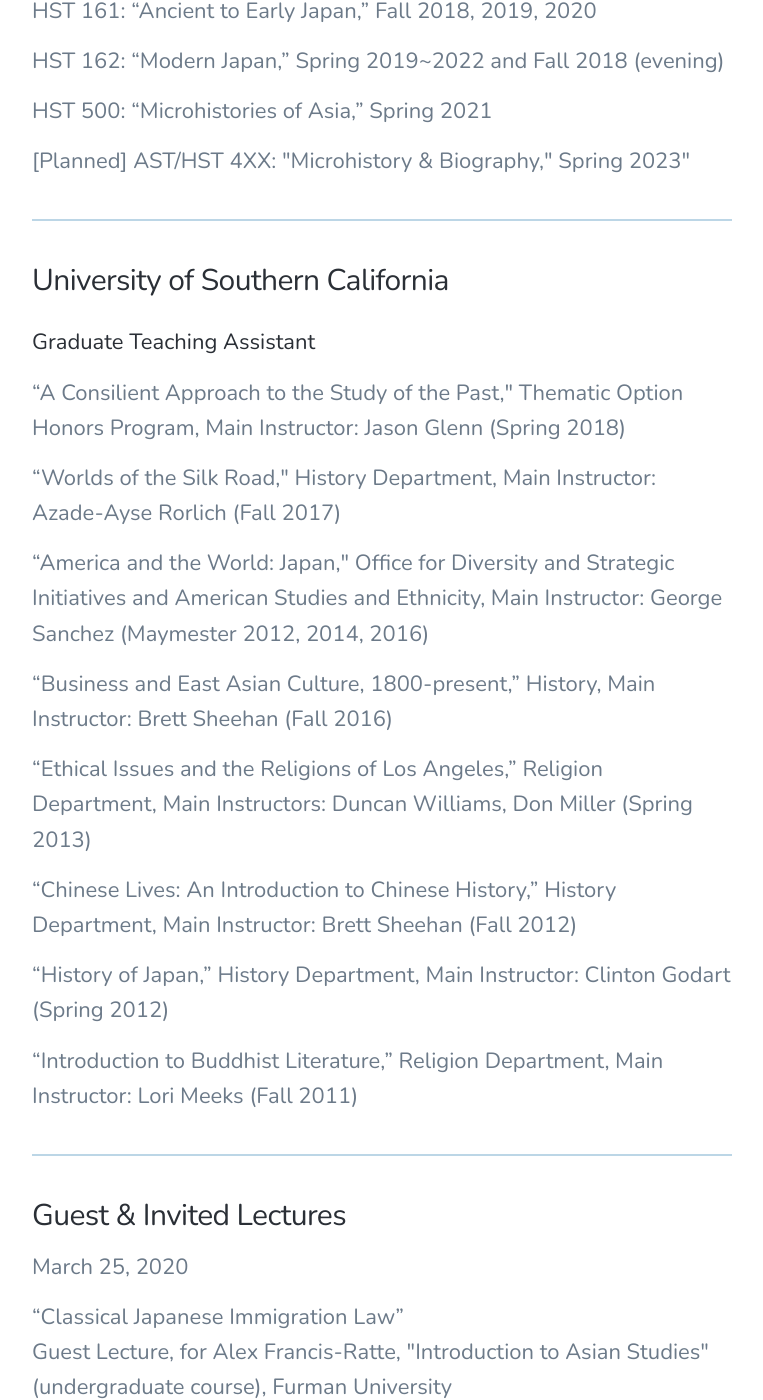
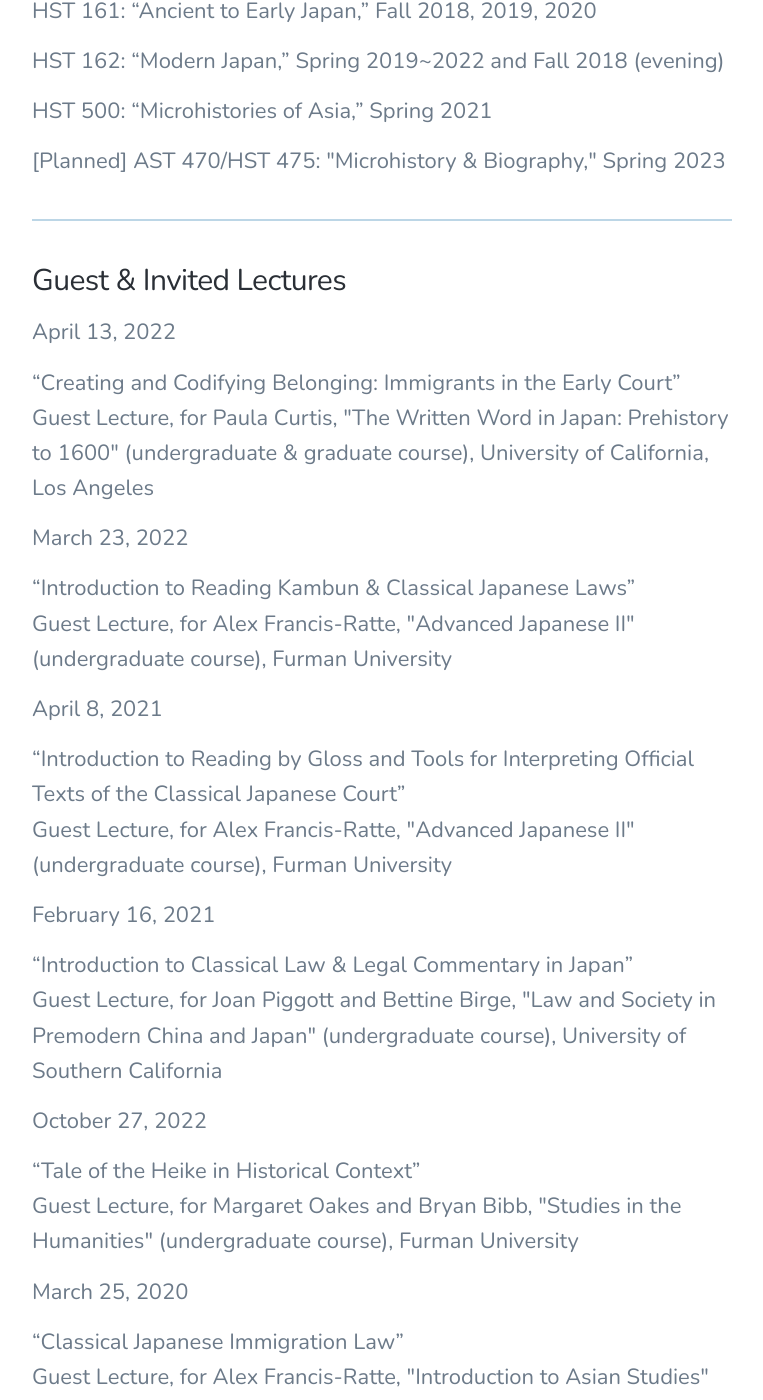
Before and after one commit to nkanagawa/nkanagawa, a Jekyll site: the page built from _pages/teaching.md, in a window 1280 px wide and 1400 px high, scrolled down 731 px. Shown: the whole window, without its empty margins (258-1021 px from the left). Built offline with Jekyll 4.4.1, drawn with Linux system fonts in a browser that asks for light colours; nearby versions of some CDN libraries; some of the changed text lies outside the part shown.

Commit message:
New Jekyll version, updated various pages
Updated CV, research, teaching. Updating Jekyll to get newer version of kramdown to address security issues.

```diff
--- a/Gemfile
+++ b/Gemfile
@@ -1,6 +1,6 @@
 source 'https://rubygems.org'
 
-gem 'jekyll', '3.8.5'
+gem 'jekyll', '3.9.2'
 
 group :jekyll_plugins do
   gem 'jekyll-paginate'
--- a/_includes/socials.html
+++ b/_includes/socials.html
@@ -7,7 +7,7 @@
     </a>
 	</li>
 	{% endif %}
-	{% if url[1] != '' %}
+	{% if (url[1] != '') %}
 	<li class="socials__item">
 		<a href="{{ url[1] }}" target="_blank" class="socials__item__link" title="{{ url[0] | remove: '_url' | replace: '-', ' ' | capitalize }}">
 			<i class="fab fa-{{ url[0] | replace: 'facebook', 'facebook-f' | remove: '_url' }}" aria-hidden="true"></i>
--- a/_pages/teaching.md
+++ b/_pages/teaching.md
@@ -10,7 +10,27 @@
 <p>HST 161: “Ancient to Early Japan,” Fall 2018, 2019, 2020</p>
 <p>HST 162: “Modern Japan,” Spring 2019~2022 and Fall 2018 (evening)</p>
 <p>HST 500: “Microhistories of Asia,” Spring 2021</p>
-<p>[Planned] AST/HST 4XX: "Microhistory & Biography," Spring 2023"</p>
+<p>[Planned] AST 470/HST 475: "Microhistory & Biography," Spring 2023</p>
+---
+### Guest & Invited Lectures
+April 13, 2022
+<p>“Creating and Codifying Belonging: Immigrants in the Early Court” <br />Guest Lecture, for Paula Curtis, "The Written Word in Japan: Prehistory to 1600" (undergraduate & graduate course), University of California, Los Angeles</p>
+March 23, 2022
+<p>“Introduction to Reading Kambun & Classical Japanese Laws” <br />Guest Lecture, for Alex Francis-Ratte, "Advanced Japanese II" (undergraduate course), Furman University</p>
+April 8, 2021
+<p>“Introduction to Reading by Gloss and Tools for Interpreting Official Texts of the Classical Japanese Court” <br />Guest Lecture, for Alex Francis-Ratte, "Advanced Japanese II" (undergraduate course), Furman University</p>
+February 16, 2021
+<p>“Introduction to Classical Law & Legal Commentary in Japan” <br />Guest Lecture, for Joan Piggott and Bettine Birge, "Law and Society in Premodern China and Japan" (undergraduate course), University of Southern California</p>
+October 27, 2022
+<p>“Tale of the Heike in Historical Context” <br />Guest Lecture, for Margaret Oakes and Bryan Bibb, "Studies in the Humanities" (undergraduate course), Furman University</p>
+March 25, 2020
+<p>“Classical Japanese Immigration Law” <br />Guest Lecture, for Alex Francis-Ratte, "Introduction to Asian Studies" (undergraduate course), Furman University</p>
+April 11, 2019
+<p>“Genealogies of Gods in Japan – <em>Nihon shoki</em>” <br />Guest Lecture, for Chiara Palladino, "Introduction to Classics" (undergraduate course), Furman University.</p>
+April 16, 2019
+<p>“Spiritual Travel in <em>The Journey to the West</em>”  <br />Guest Lecture, for Chiara Palladino, "Introduction to Classics" (undergraduate course), Furman University.</p>
+August 29, 2017
+<p>“Historical Overview of the Heian Period” <br />Guest Lecture, for Jason Webb, "Asian Aesthetic & Literary Traditions" (undergraduate course), University of Southern California</p>
 ---
 ### University of Southern California
 #### Graduate Teaching Assistant
@@ -23,12 +43,3 @@
 <p>“History of Japan,” History Department, Main Instructor: Clinton Godart (Spring 2012)</p>
 <p>“Introduction to Buddhist Literature,” Religion Department, Main Instructor: Lori Meeks (Fall 2011)</p>
 ---
-### Guest & Invited Lectures
-March 25, 2020
-<p>“Classical Japanese Immigration Law” <br />Guest Lecture, for Alex Francis-Ratte, "Introduction to Asian Studies" (undergraduate course), Furman University</p>
-April 11, 2019
-<p>“Genealogies of Gods in Japan – <em>Nihon shoki</em>” <br />Guest Lecture, for Chiara Palladino, "Introduction to Classics" (undergraduate course), Furman University.</p>
-April 16, 2019
-<p>“Spiritual Travel in <em>The Journey to the West</em>”  <br />Guest Lecture, for Chiara Palladino, "Introduction to Classics" (undergraduate course), Furman University.</p>
-August 29, 2017
-<p>“Historical Overview of the Heian Period” <br />Guest Lecture, for Jason Webb, "Asian Aesthetic & Literary Traditions" (undergraduate course), University of Southern California</p>
```
Also changed, not shown: _pages/  .md (renamed from _pages/index.md, +1 -1 lines), _pages/cv.md (+34 -14 lines), _pages/research.md (+3 -0 lines), index.html (added, +55 -0 lines), Gemfile.lock, images/social.jpg, 2 other files.
